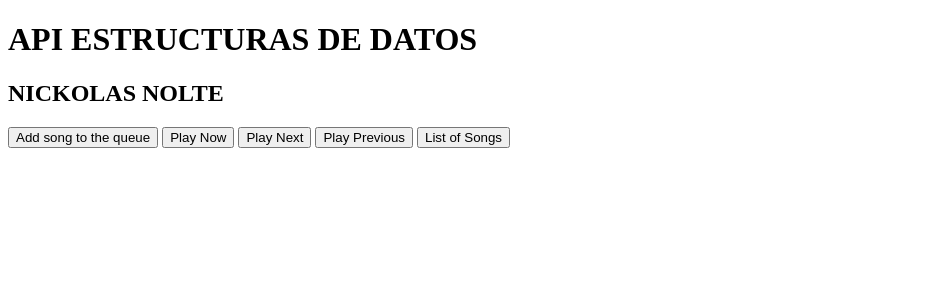
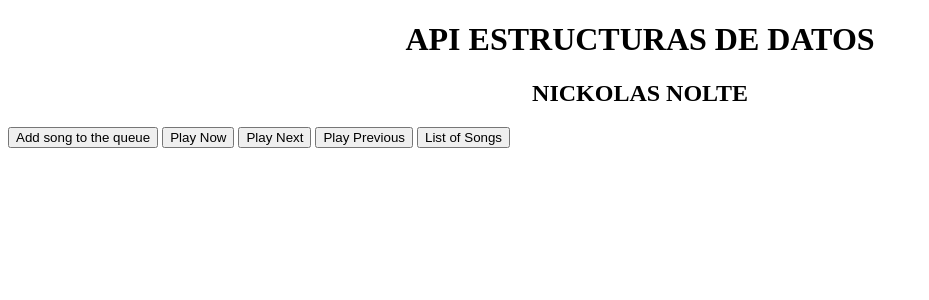
Before and after one commit to nickolasnolte1/Estructuras-de-Datos-2.0, a Flask app: page / in a window 1280 px wide. Shown: the top 300 px of the page, without its empty margins (0-929 px from the left). Run offline with Flask 2, Linux system fonts and the light colour scheme.

Commit message:
Homepage

```diff
--- a/Tarea 4/templates/Homepage.html
+++ b/Tarea 4/templates/Homepage.html
@@ -7,11 +7,11 @@
     <title>API ESTRUCTURAS DE DATOS</title>
 </head>
 <body>
-    <h1>API ESTRUCTURAS DE DATOS</h1>
-    <h2>NICKOLAS NOLTE</h2>
+    <h1 style="text-align: center;">API ESTRUCTURAS DE DATOS</h1>
+    <h2 style="text-align: center;">NICKOLAS NOLTE</h2>
 
 
-    <button onclick="addSong()">Add song to the queue</button>
+    <button style="align-items: center;" onclick="addSong()">Add song to the queue</button>
     <button onclick="playNow()">Play Now</button>
     <button onclick="playNext()">Play Next</button>
     <button onclick="playPrevious()">Play Previous</button>
```
